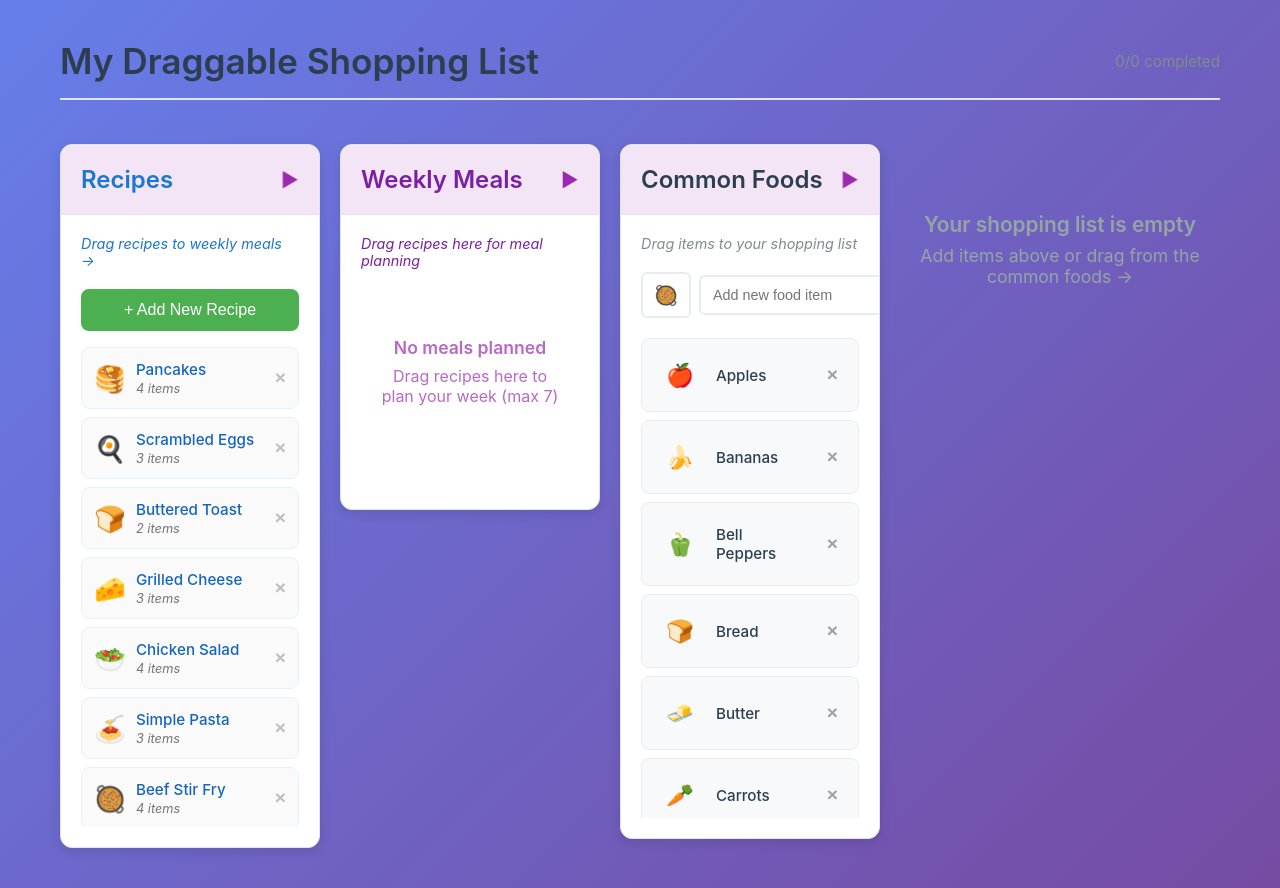
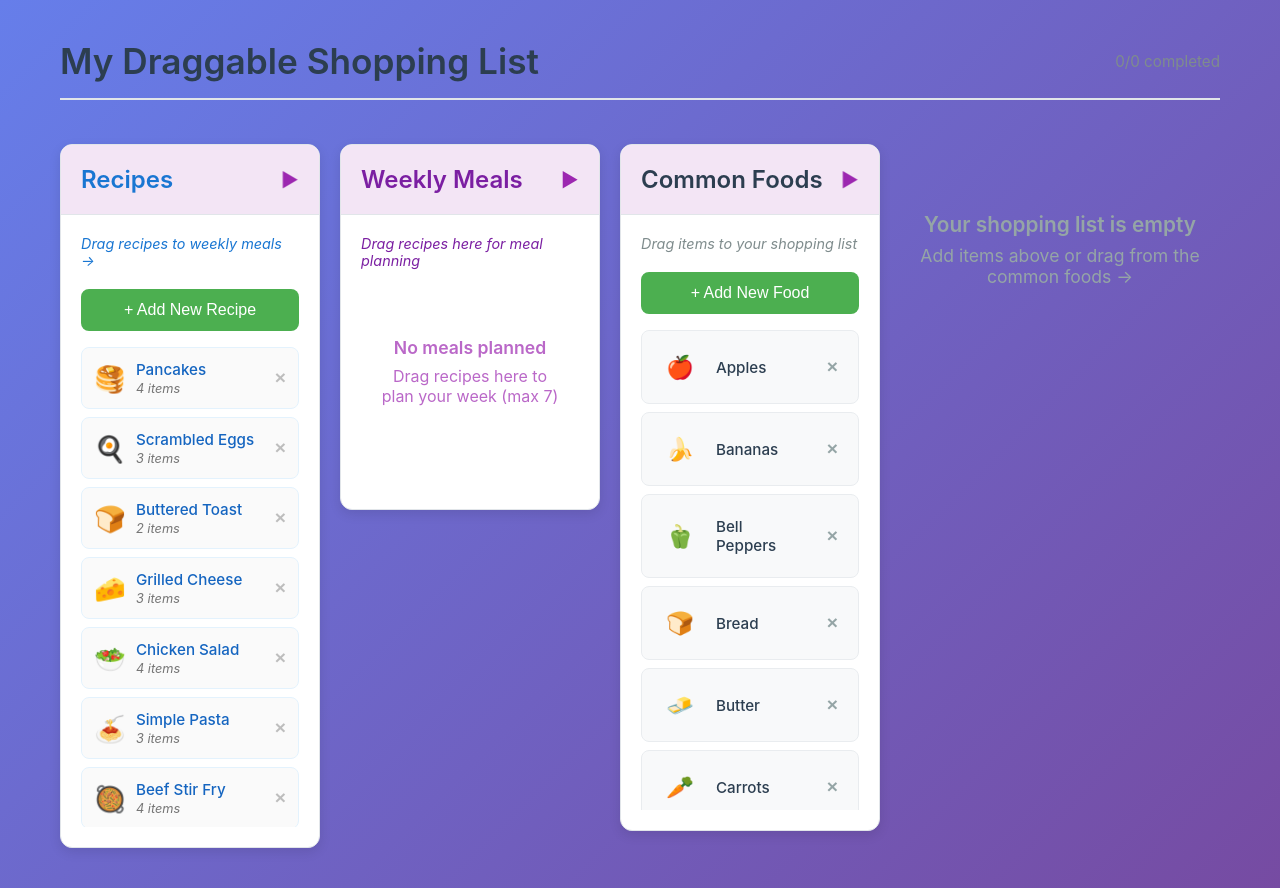
Before and after one commit to Kakalanp/ShopingListCalculator, a React (Create React App) app: page / in a window 1280 px wide. Built offline with nearby package versions, Linux system fonts and the light colour scheme.

Commit message:
Improve food item addition menu

```diff
--- a/src/components/CommonFoodSupplies.css
+++ b/src/components/CommonFoodSupplies.css
@@ -81,70 +81,83 @@
 }
 
 .add-food-form {
-  margin-bottom: 20px;
+  background: #f9f9f9;
+  padding: 16px;
+  border-radius: 8px;
+  margin-bottom: 16px;
+  border: 1px solid #e1e5e9;
 }
 
-.add-food-row {
+.food-emoji-input {
+  width: 60px;
+  padding: 8px;
+  margin-bottom: 8px;
+  border: 1px solid #ddd;
+  border-radius: 4px;
+  font-size: 1.2rem;
+  text-align: center;
+  margin-right: 8px;
+}
+
+.food-name-input {
+  width: 100%;
+  padding: 8px 12px;
+  margin-bottom: 12px;
+  border: 1px solid #ddd;
+  border-radius: 4px;
+  font-size: 1rem;
+}
+
+.food-form-buttons {
   display: flex;
   gap: 8px;
-  align-items: center;
-}
-
-.emoji-input {
-  width: 50px;
-  padding: 10px 8px;
-  border: 2px solid #e9ecef;
-  border-radius: 6px;
-  font-size: 1.2rem;
-  text-align: center;
-  transition: all 0.2s ease;
-}
-
-.emoji-input:focus {
-  outline: none;
-  border-color: #3498db;
-  box-shadow: 0 0 0 3px rgba(52, 152, 219, 0.1);
-}
-
-.add-food-input {
-  flex: 1;
-  padding: 10px 12px;
-  border: 2px solid #e9ecef;
-  border-radius: 6px;
-  font-size: 0.9rem;
-  transition: all 0.2s ease;
-}
-
-.add-food-input:focus {
-  outline: none;
-  border-color: #3498db;
-  box-shadow: 0 0 0 3px rgba(52, 152, 219, 0.1);
 }
 
 .add-food-btn {
-  background: #27ae60;
+  width: 100%;
+  padding: 12px;
+  margin-bottom: 16px;
+  background: #4caf50;
+  color: white;
   border: none;
-  border-radius: 6px;
-  padding: 10px 16px;
-  color: white;
-  font-size: 1.1rem;
-  font-weight: bold;
+  border-radius: 8px;
+  font-size: 1rem;
   cursor: pointer;
-  transition: all 0.2s ease;
-  min-width: 44px;
-  height: 44px;
-  display: flex;
-  align-items: center;
-  justify-content: center;
+  transition: background 0.2s ease;
 }
 
 .add-food-btn:hover {
-  background: #229954;
-  transform: translateY(-1px);
+  background: #45a049;
 }
 
-.add-food-btn:active {
-  transform: translateY(0);
+.save-btn {
+  flex: 1;
+  padding: 8px 16px;
+  background: #4caf50;
+  color: white;
+  border: none;
+  border-radius: 4px;
+  cursor: pointer;
+  font-size: 0.9rem;
+}
+
+.save-btn:hover {
+  background: #45a049;
+}
+
+.cancel-btn {
+  flex: 1;
+  padding: 8px 16px;
+  background: #f44336;
+  color: white;
+  border: none;
+  border-radius: 4px;
+  cursor: pointer;
+  font-size: 0.9rem;
+}
+
+.cancel-btn:hover {
+  background: #da190b;
 }
 
 .foods-container {
--- a/src/components/CommonFoodSupplies.tsx
+++ b/src/components/CommonFoodSupplies.tsx
@@ -16,6 +16,7 @@ interface CommonFoodSuppliesProps {
 
 const CommonFoodSupplies: React.FC<CommonFoodSuppliesProps> = ({ className, foods, onFoodsChange }) => {
   const [isContainerCollapsed, setIsContainerCollapsed] = useState(false);
+  const [isAddingFood, setIsAddingFood] = useState(false);
   const [newFoodName, setNewFoodName] = useState('');
   const [newFoodEmoji, setNewFoodEmoji] = useState('🥘');
 
@@ -39,6 +40,7 @@ const CommonFoodSupplies: React.FC<CommonFoodSuppliesProps> = ({ className, food
       onFoodsChange([...foods, newFood]);
       setNewFoodName('');
       setNewFoodEmoji('🥘');
+      setIsAddingFood(false);
     }
   };
 
@@ -52,28 +54,41 @@ const CommonFoodSupplies: React.FC<CommonFoodSuppliesProps> = ({ className, food
       <div className={`container-content ${isContainerCollapsed ? 'collapsed' : 'expanded'}`}>
         <p className="drag-instruction">Drag items to your shopping list</p>
 
-        <form onSubmit={addNewFood} className="add-food-form">
-          <div className="add-food-row">
+        {!isAddingFood ? (
+          <button
+            onClick={() => setIsAddingFood(true)}
+            className="add-food-btn"
+          >
+            + Add New Food
+          </button>
+        ) : (
+          <div className="add-food-form">
             <input
               type="text"
               value={newFoodEmoji}
               onChange={(e) => setNewFoodEmoji(e.target.value)}
+              className="food-emoji-input"
               placeholder="🥘"
-              className="emoji-input"
               maxLength={2}
             />
             <input
               type="text"
               value={newFoodName}
               onChange={(e) => setNewFoodName(e.target.value)}
-              placeholder="Add new food item"
-              className="add-food-input"
+              placeholder="Food name"
+              className="food-name-input"
+              autoFocus
             />
-            <button type="submit" className="add-food-btn">
-              +
-            </button>
+            <div className="food-form-buttons">
+              <button onClick={addNewFood} className="save-btn">Save</button>
+              <button onClick={() => {
+                setIsAddingFood(false);
+                setNewFoodName('');
+                setNewFoodEmoji('🥘');
+              }} className="cancel-btn">Cancel</button>
+            </div>
           </div>
-        </form>
+        )}
 
         <Droppable droppableId="common-foods" isDropDisabled={true}>
           {(provided) => (
```
